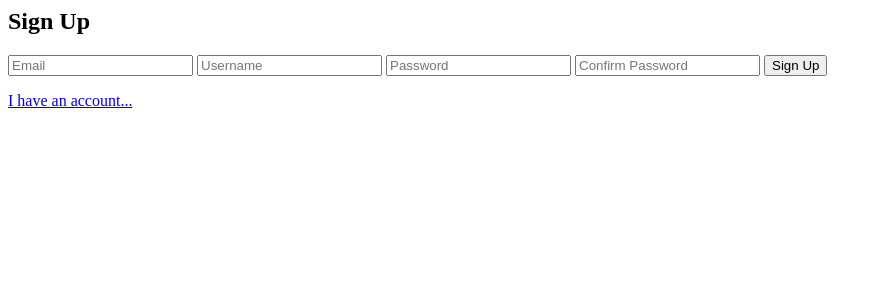
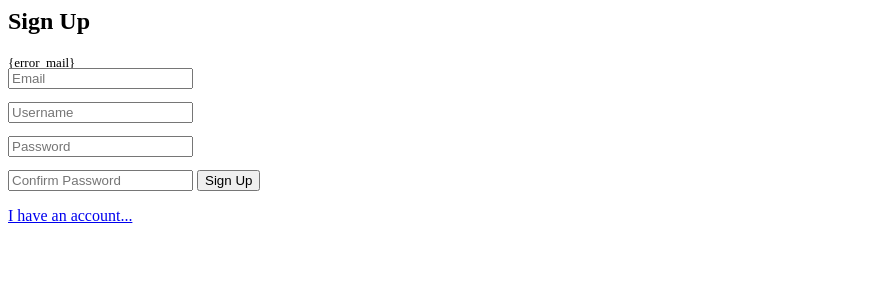
Before and after one commit to averjan/WTPage, a PHP site: page /private/views/signup/signup.html in a window 1280 px wide. Shown: the top 300 px of the page, without its empty margins (0-882 px from the left). Run offline with PHP 8.4, Linux system fonts and the light colour scheme.

Commit message:
Add error message for incorrect email
tag <p> incorrect email, best regexp for email

```diff
--- a/private/views/signin/signin.html
+++ b/private/views/signin/signin.html
@@ -27,8 +27,12 @@
             </h1>
         </article>
         <form method="post">
+            <p style="margin: 0; font-size: 13px; height: 13px"></p>
             <input type="text" placeholder="Username" required="required">
+
+            <p style="margin: 0; font-size: 13px; height: 13px"></p>
             <input type="text" placeholder="Password" required="required">
+
             <button class="login-btn button">Sign In</button>
         </form>
         <p>
--- a/private/views/signup/signup.html
+++ b/private/views/signup/signup.html
@@ -29,10 +29,18 @@
             </h1>
         </article>
         <form action="/signup/registration" method="post">
+            <p style="margin: 0; font-size: 13px; height: 13px">{error_mail}</p>
             <input type="text" name="email" placeholder="Email" required="required">
+
+            <p style="margin: 0; font-size: 13px; height: 13px"></p>
             <input type="text" name="username" placeholder="Username" required="required">
+
+            <p style="margin: 0; font-size: 13px; height: 13px"></p>
             <input type="text" name="password" placeholder="Password" required="required">
+
+            <p style="margin: 0; font-size: 13px; height: 13px"></p>
             <input type="text" placeholder="Confirm Password" required="required">
+
             <button class="login-btn button">Sign Up</button>
         </form>
         <p>
--- a/private/views/signup/signup.php
+++ b/private/views/signup/signup.php
@@ -19,4 +19,8 @@ $main_template = str_replace("{description}",
     file_get_contents(root . '\private\views\signup\signup.html'),
     $main_template);
 
+$main_template = str_replace("{error_mail}",
+    $data,
+    $main_template);
+
 echo $main_template;
--- a/src/mail.txt
+++ b/src/mail.txt
@@ -1 +1,3 @@
-swagge swag@mail.ru.com
+user some_mail%.#ff@gg.com.ru.uk
+uso swag@mail.ru
+u _a@gmail.com.uk
```
Also changed, not shown: css/login.css (+4 -3 lines), private/controllers/controller_signup.php (+9 -4 lines).
